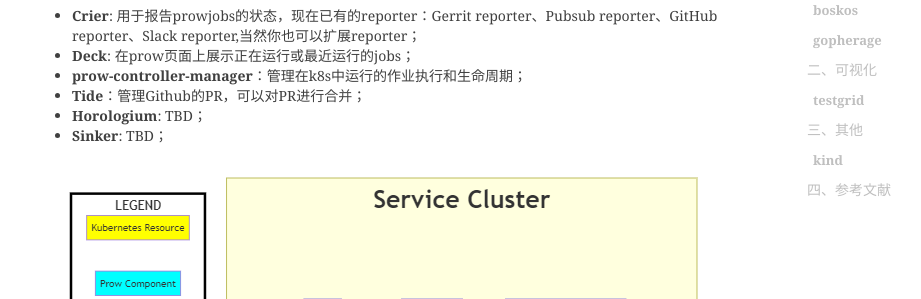
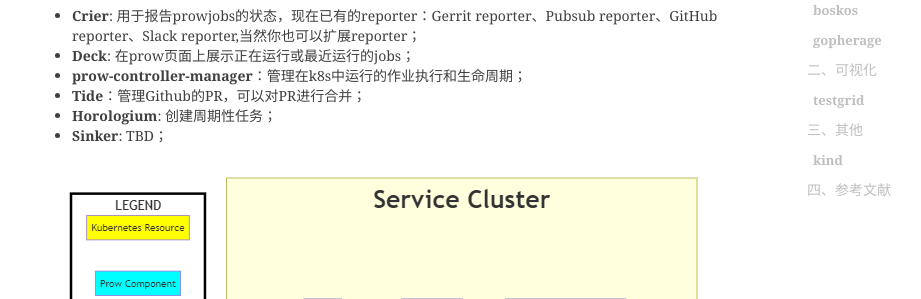
Before and after one commit to shihai1991/shihai1991.github.io, a Jekyll site: the page built from _posts/2023-06-12-kubernetes-test-sig组.md, in a window 1280 px wide and 900 px high, scrolled down 1247 px. Shown: the part 154-453 px from the top of the window, without its empty margins (233-1154 px from the left). Built offline with Jekyll 4.4.1, drawn with Linux system fonts in a browser that asks for light colours; nearby versions of some CDN libraries; comment, search, counter and statistics services are not loaded.

Commit message:
Update 2023-06-12-kubernetes-test-sig组.md

```diff
--- a/_posts/2023-06-12-kubernetes-test-sig组.md
+++ b/_posts/2023-06-12-kubernetes-test-sig组.md
@@ -25,7 +25,7 @@
 - **Deck**: 在prow页面上展示正在运行或最近运行的jobs；
 - **prow-controller-manager**：管理在k8s中运行的作业执行和生命周期；
 - **Tide**：管理Github的PR，可以对PR进行合并；
-- **Horologium**: TBD；
+- **Horologium**: 创建周期性任务；
 - **Sinker**: TBD；
 
 ![]({{site.baseurl}}/img/2023/Q2/20230612-prow-architecture.png)
```
